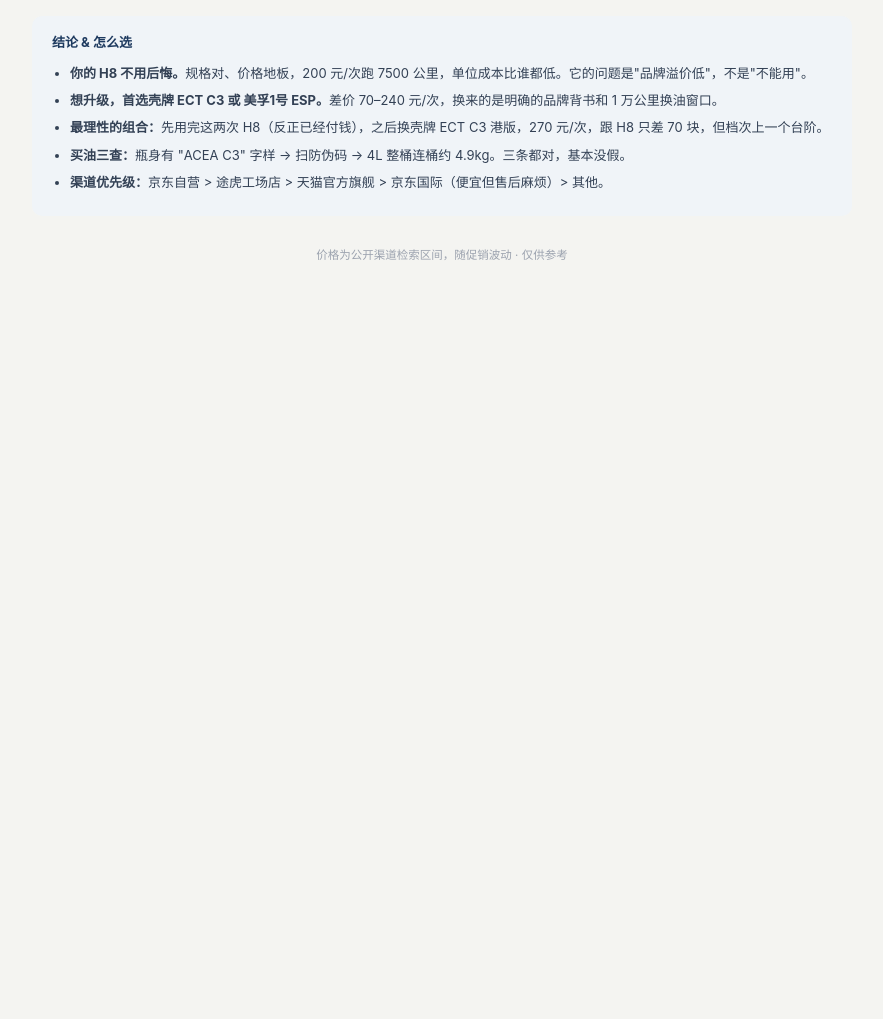
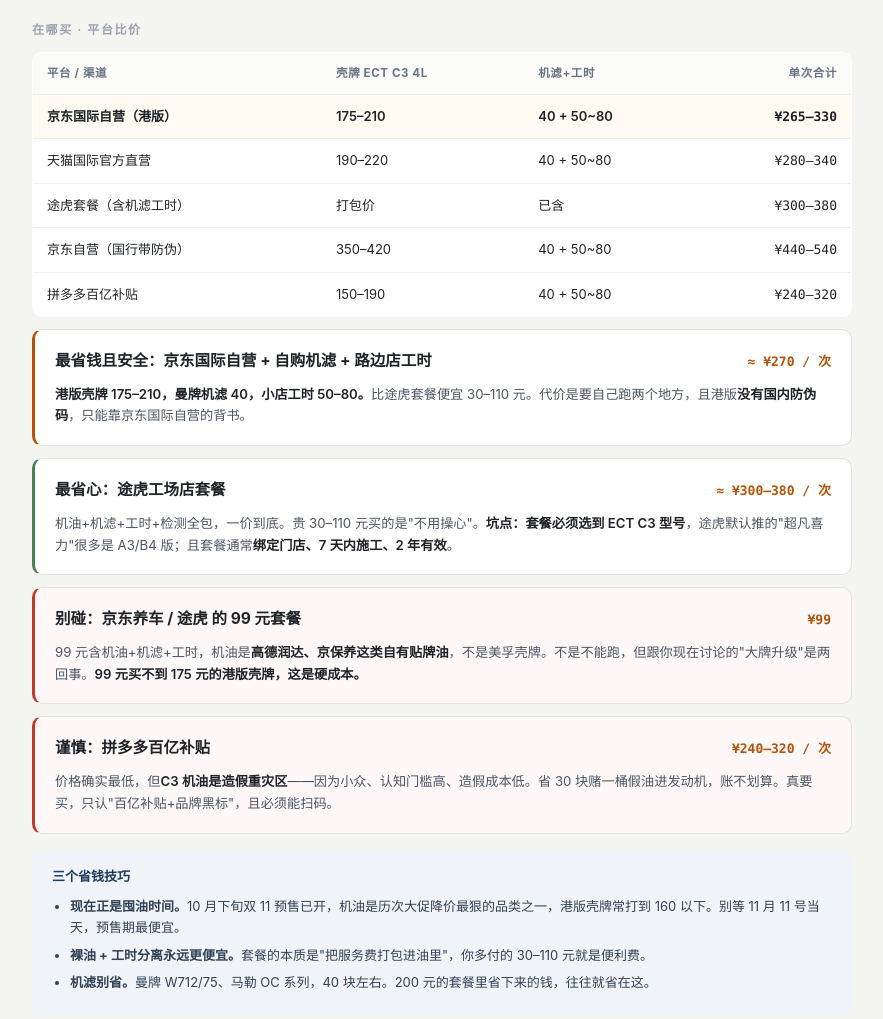
Before and after one commit to daeries/OKO, a plain HTML site: page index.html in a window 1280 px wide. Shown: the part 1940-2959 px from the top of the page, without its empty margins (198-1081 px from the left). Before the commit the page ends 2265 px from the top, so only its background shows below. Drawn offline with Linux system fonts and the light colour scheme.

Commit message:
Update index.html

```diff
--- a/index.html
+++ b/index.html
@@ -202,18 +202,63 @@
     </tbody>
   </table>
 
-  <div class="tip">
-    <h3>结论 & 怎么选</h3>
+  <div class="sec-title">在哪买 · 平台比价</div>
+
+  <table>
+    <thead>
+      <tr><th>平台 / 渠道</th><th>壳牌 ECT C3 4L</th><th>机滤+工时</th><th>单次合计</th></tr>
+    </thead>
+    <tbody>
+      <tr class="hl"><td>京东国际自营（港版）</td><td>175–210</td><td>40 + 50~80</td><td>¥265–330</td></tr>
+      <tr><td>天猫国际官方直营</td><td>190–220</td><td>40 + 50~80</td><td>¥280–340</td></tr>
+      <tr><td>途虎套餐（含机滤工时）</td><td>打包价</td><td>已含</td><td>¥300–380</td></tr>
+      <tr><td>京东自营（国行带防伪）</td><td>350–420</td><td>40 + 50~80</td><td>¥440–540</td></tr>
+      <tr><td>拼多多百亿补贴</td><td>150–190</td><td>40 + 50~80</td><td>¥240–320</td></tr>
+    </tbody>
+  </table>
+
+  <div class="card best" style="margin-top:12px;">
+    <div class="top">
+      <div class="name">最省钱且安全：京东国际自营 + 自购机滤 + 路边店工时</div>
+      <div class="price">≈ ¥270 / 次</div>
+    </div>
+    <div class="desc"><b>港版壳牌 175–210，曼牌机滤 40，小店工时 50–80。</b>比途虎套餐便宜 30–110 元。代价是要自己跑两个地方，且港版<b>没有国内防伪码</b>，只能靠京东国际自营的背书。</div>
+  </div>
+
+  <div class="card good">
+    <div class="top">
+      <div class="name">最省心：途虎工场店套餐</div>
+      <div class="price">≈ ¥300–380 / 次</div>
+    </div>
+    <div class="desc">机油+机滤+工时+检测全包，一价到底。贵 30–110 元买的是"不用操心"。<b>坑点：套餐必须选到 ECT C3 型号</b>，途虎默认推的"超凡喜力"很多是 A3/B4 版；且套餐通常<b>绑定门店、7 天内施工、2 年有效</b>。</div>
+  </div>
+
+  <div class="card warn">
+    <div class="top">
+      <div class="name">别碰：京东养车 / 途虎 的 99 元套餐</div>
+      <div class="price">¥99</div>
+    </div>
+    <div class="desc">99 元含机油+机滤+工时，机油是<b>高德润达、京保养这类自有贴牌油</b>，不是美孚壳牌。不是不能跑，但跟你现在讨论的"大牌升级"是两回事。<b>99 元买不到 175 元的港版壳牌，这是硬成本。</b></div>
+  </div>
+
+  <div class="card warn">
+    <div class="top">
+      <div class="name">谨慎：拼多多百亿补贴</div>
+      <div class="price">¥240–320 / 次</div>
+    </div>
+    <div class="desc">价格确实最低，但<b>C3 机油是造假重灾区</b>——因为小众、认知门槛高、造假成本低。省 30 块赌一桶假油进发动机，账不划算。真要买，只认"百亿补贴+品牌黑标"，且必须能扫码。</div>
+  </div>
+
+  <div class="tip" style="margin-top:16px;">
+    <h3>三个省钱技巧</h3>
     <ul>
-      <li><b>你的 H8 不用后悔。</b>规格对、价格地板，200 元/次跑 7500 公里，单位成本比谁都低。它的问题是"品牌溢价低"，不是"不能用"。</li>
-      <li><b>想升级，首选壳牌 ECT C3 或 美孚1号 ESP。</b>差价 70–240 元/次，换来的是明确的品牌背书和 1 万公里换油窗口。</li>
-      <li><b>最理性的组合：</b>先用完这两次 H8（反正已经付钱），之后换壳牌 ECT C3 港版，270 元/次，跟 H8 只差 70 块，但档次上一个台阶。</li>
-      <li><b>买油三查：</b>瓶身有 "ACEA C3" 字样 → 扫防伪码 → 4L 整桶连桶约 4.9kg。三条都对，基本没假。</li>
-      <li><b>渠道优先级：</b>京东自营 &gt; 途虎工场店 &gt; 天猫官方旗舰 &gt; 京东国际（便宜但售后麻烦）&gt; 其他。</li>
+      <li><b>现在正是囤油时间。</b>10 月下旬双 11 预售已开，机油是历次大促降价最狠的品类之一，港版壳牌常打到 160 以下。别等 11 月 11 号当天，预售期最便宜。</li>
+      <li><b>裸油 + 工时分离永远更便宜。</b>套餐的本质是"把服务费打包进油里"，你多付的 30–110 元就是便利费。</li>
+      <li><b>机滤别省。</b>曼牌 W712/75、马勒 OC 系列，40 块左右。200 元的套餐里省下来的钱，往往就省在这。</li>
     </ul>
   </div>
 
-  <div class="foot">价格为公开渠道检索区间，随促销波动 · 仅供参考</div>
+
 
 </div>
 </body>
```
